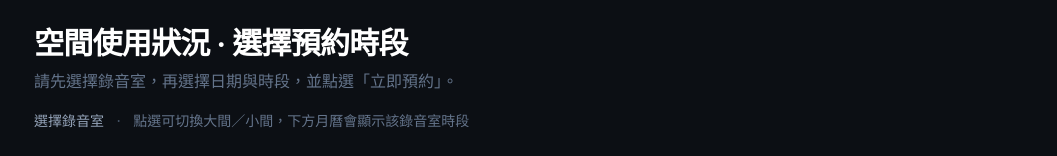
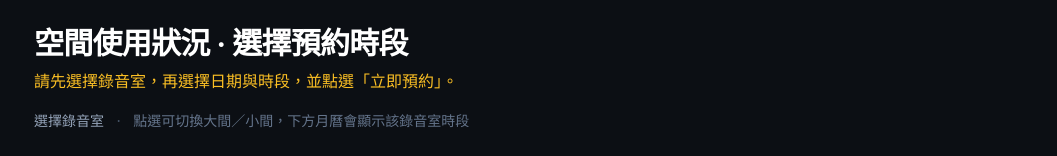
Before and after one commit to andylin-SDH/studio-booking, a Next.js app: page / in a window 1280 px wide. Shown: the part 1457-1613 px from the top of the page, without its empty margins (110-1167 px from the left). Built offline with nearby package versions, Linux system fonts and the light colour scheme; no server answers.

Commit message:
Style: use amber color for booking instruction text

```diff
--- a/src/app/page.tsx
+++ b/src/app/page.tsx
@@ -169,7 +169,7 @@ export default function Home() {
           <h2 className="mb-2 text-3xl font-bold tracking-tight text-white">
             空間使用狀況 · 選擇預約時段
           </h2>
-          <p className="mb-4 text-slate-500">
+          <p className="mb-4 text-amber-400">
             請先選擇錄音室，再選擇日期與時段，並點選「立即預約」。
           </p>
           <div className="mb-6 flex flex-wrap items-center gap-3">
```
